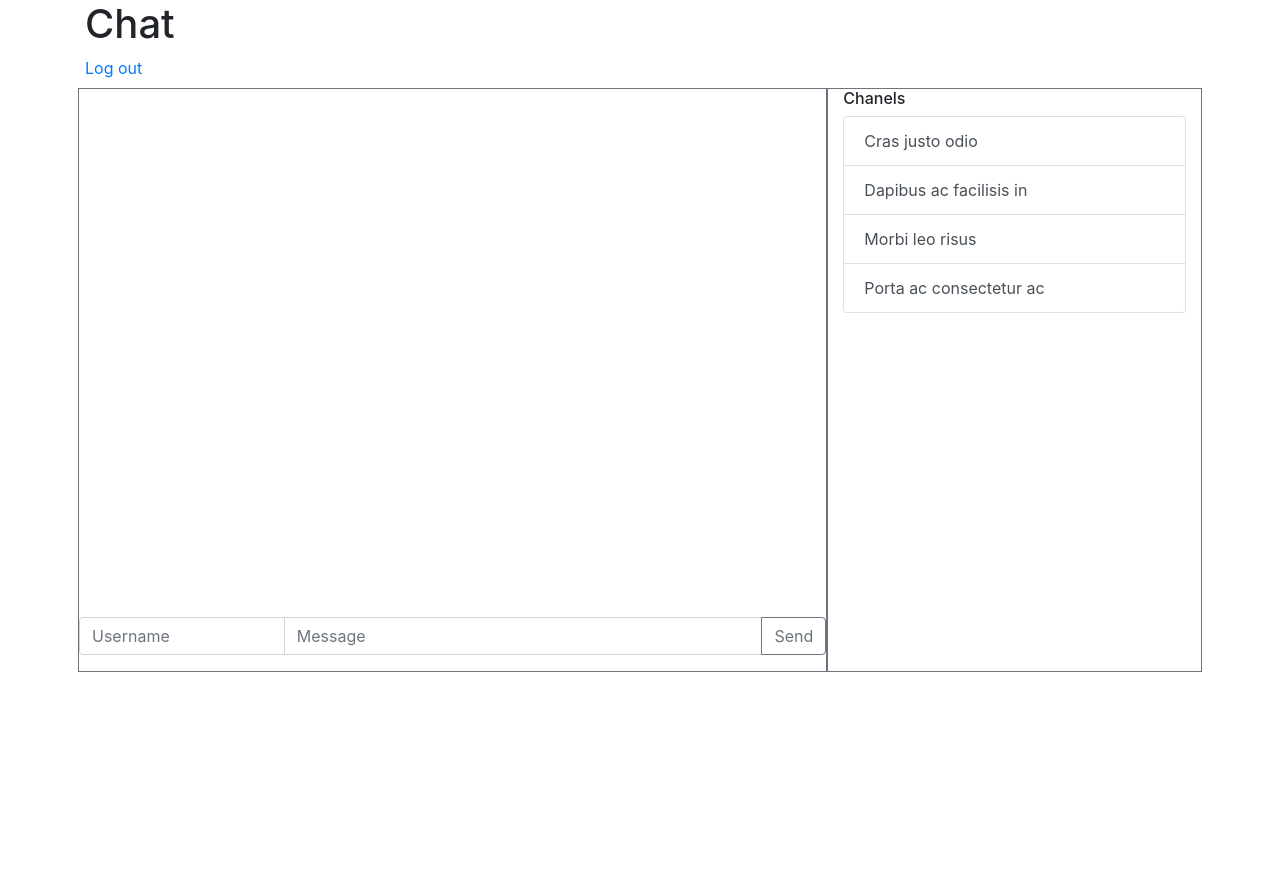
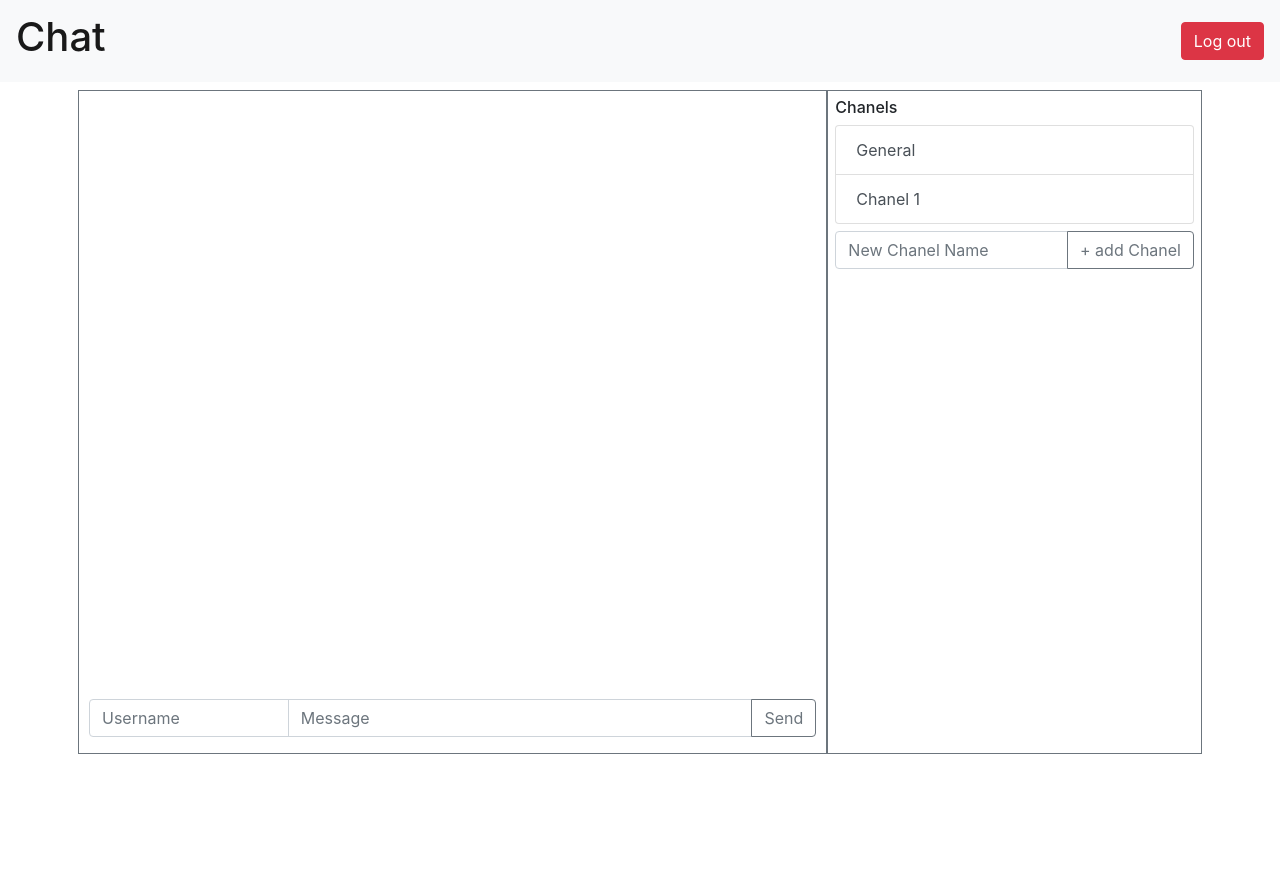
Before and after one commit to androTkhinvaleli/project2, a Flask app: page / in a window 1280 px wide. Before the commit the page ends 672 px from the top, so only its background shows below. Run offline with Flask 2, Linux system fonts and the light colour scheme; some libraries are stand-ins or nearby versions.

Commit message:
'add chanel' option

```diff
--- a/application.py
+++ b/application.py
@@ -33,14 +33,16 @@ db = scoped_session(sessionmaker(bind=engine))
 def index():
     return render_template("index.html")
 
-@socketio.on('typing')
-def handletyping(data):
-    emit('displaytyping', data, broadcast=True)
+
 
 @socketio.on('message')
 def handleMessage(data):
 
 	emit('displayMessage', data, broadcast=True)
+
+@socketio.on('new_chanel')
+def handleNewChanel(data):
+    emit('add_new_chanel', data, broadcast=True)
 
 @app.route("/login", methods=["GET","POST"])
 def login():
@@ -90,4 +92,4 @@ def logout():
 
 if __name__ == '__main__':
    app.debug = True
-   app.run(port=5015)
+   app.run(port=5007)
--- a/static/index.js
+++ b/static/index.js
@@ -7,7 +7,9 @@ document.addEventListener('DOMContentLoaded', () => {
     var myMessage = document.querySelector("#myMessage");
     var sendbutton = document.querySelector("#sendbutton");
     var username = document.querySelector("#username");
-    var unlis = document.querySelector(".list-group")
+    var unlis = document.querySelector(".list-group");
+    var addChanel = document.querySelector("#addChanel");
+    var newChanelName = document.querySelector("#newChanelName");
 
     function activateChanel(e) {
         var elems = document.querySelectorAll("button");
@@ -16,10 +18,6 @@ document.addEventListener('DOMContentLoaded', () => {
         });
         e.target.classList.add("active");
     }
-
-    // function andro(){
-    //     socket.emit("typing", {usr : username.value})
-    // }
 
     socket.on('connect', function() {
 		socket.emit('message', {msg : 'Joined!', usr: "User"});
@@ -40,16 +38,26 @@ document.addEventListener('DOMContentLoaded', () => {
 
     });
 
-    myMessage.addEventListener("keypress",() => {
-        socket.emit('typing', username.value)
+    unlis.addEventListener("click", activateChanel);
+
+    addChanel.addEventListener("click", () =>{
+        if(newChanelName.value==""){
+            alert("Type name of new chanel")
+        }else{
+            socket.emit('new_chanel', newChanelName.value);
+            newChanelName.value="";
+        }
     });
 
-    socket.on('displaytyping', function(data){
-        var newMessage = document.createElement("p");
-        newMessage.innerHTML =("<strong>" + data + "</strong>" + "is typing");
-        newMessage.classList.add("list-group-item");
+    socket.on('add_new_chanel', data=>{
+        var newChanel = document.createElement("button");
+        newChanel.innerHTML = data;
+        newChanel.classList.add("list-group-item");
+        newChanel.classList.add("list-group-item-action");
+        newChanel.setAttribute("type", "button");
+        unlis.appendChild(newChanel);
+
     });
 
-    unlis.addEventListener("click", activateChanel)
 
 });
--- a/templates/index.html
+++ b/templates/index.html
@@ -4,33 +4,35 @@
 {% block body %}
 
 
-    <h1>Chat</h1>
-    <a href="{{url_for('logout')}}">Log out</a>
-    <div class="row p-2" style="height: 75%">
-        <div class="col-md-8 border border-secondary justify-content-end "  style="height: 100%; position: relative;">
+
+    <div class="row p-2" style="height: 85%">
+        <div class="col-md-8 border border-secondary justify-content-end "  style="height: 100%; position: relative; padding: 7px;">
             <div  id="messages" style="height: 90%; overflow-y: scroll;">
 
             </div>
-            <div class="input-group mb-3" style=" bottom: 0; position: absolute; left: 0;">
+            <div class="input-group mb-3" style=" bottom: 0; position: absolute; left: 0; padding: 0 10px;">
                 <input type="text" class="form-control" id="username" placeholder="Username"  required>
                 <input type="text" class="form-control" id="myMessage" placeholder="Message" style="width: 40%" >
                 <div class="input-group-append">
-                <button class="btn btn-outline-secondary" id="sendbutton">Send</button>
+                    <button class="btn btn-outline-secondary" id="sendbutton">Send</button>
                 </div>
             </div>
         </div>
-        <div class="col-md-4 border border-secondary" style="height: 100%">
+        <div class="col-md-4 border border-secondary" style="height: 100%; padding: 7px;">
             <h6>Chanels</h6>
             <div class="list-group">
                 <button type="button"  class="list-group-item list-group-item-action">
-                  Cras justo odio
+                  General
                 </button>
-                <button type="button"  class="list-group-item list-group-item-action">Dapibus ac facilisis in</button>
-                <button type="button"  class="list-group-item list-group-item-action">Morbi leo risus</button>
-                <button type="button"  class="list-group-item list-group-item-action">Porta ac consectetur ac</button>
+                <button type="button"  class="list-group-item list-group-item-action">Chanel 1</button>
+            </div>
 
-              </div>
-
+            <div class="input-group mb-3" style="padding-top: 7px">
+                <input type="text" class="form-control" id="newChanelName" placeholder="New Chanel Name">
+                    <div class="input-group-append">
+                    <button class="btn btn-outline-secondary" type="button" id="addChanel">+ add Chanel</button>
+                </div>
+            </div>
         </div>
     </div>
 
--- a/templates/layout.html
+++ b/templates/layout.html
@@ -14,11 +14,15 @@
     <!-- <script  src="https://code.jquery.com/jquery-3.3.1.min.js"  integrity="sha256-FgpCb/KJQlLNfOu91ta32o/NMZxltwRo8QtmkMRdAu8=" crossorigin="anonymous"></script> -->
 
 </head>
-<body style="height: 100%" class="container">
-
-    {% block body %}
-    {% endblock %}
-
+<body style="height: 100%" >
+    <nav  class="navbar navbar-light bg-light">
+        <a class="navbar-brand" href="#"><h1>Chat</h1></a>
+        <a class="btn btn-danger" role="button" style="float: right" href="{{url_for('logout')}}">Log out</a>
+    </nav>
+    <div style="height: 100%" class="container">
+        {% block body %}
+        {% endblock %}
+    </div>
 
 
     <script src="https://code.jquery.com/jquery-3.4.1.js" integrity="sha256-WpOohJOqMqqyKL9FccASB9O0KwACQJpFTUBLTYOVvVU="  crossorigin="anonymous"></script>
```
